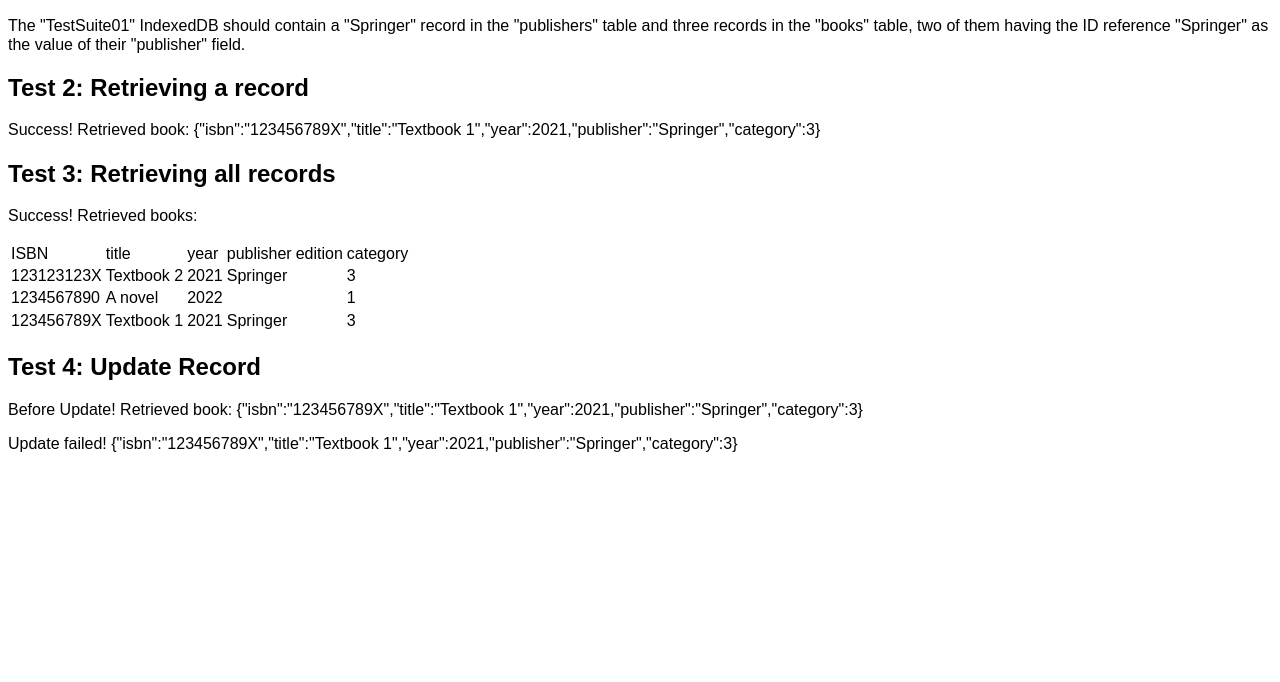
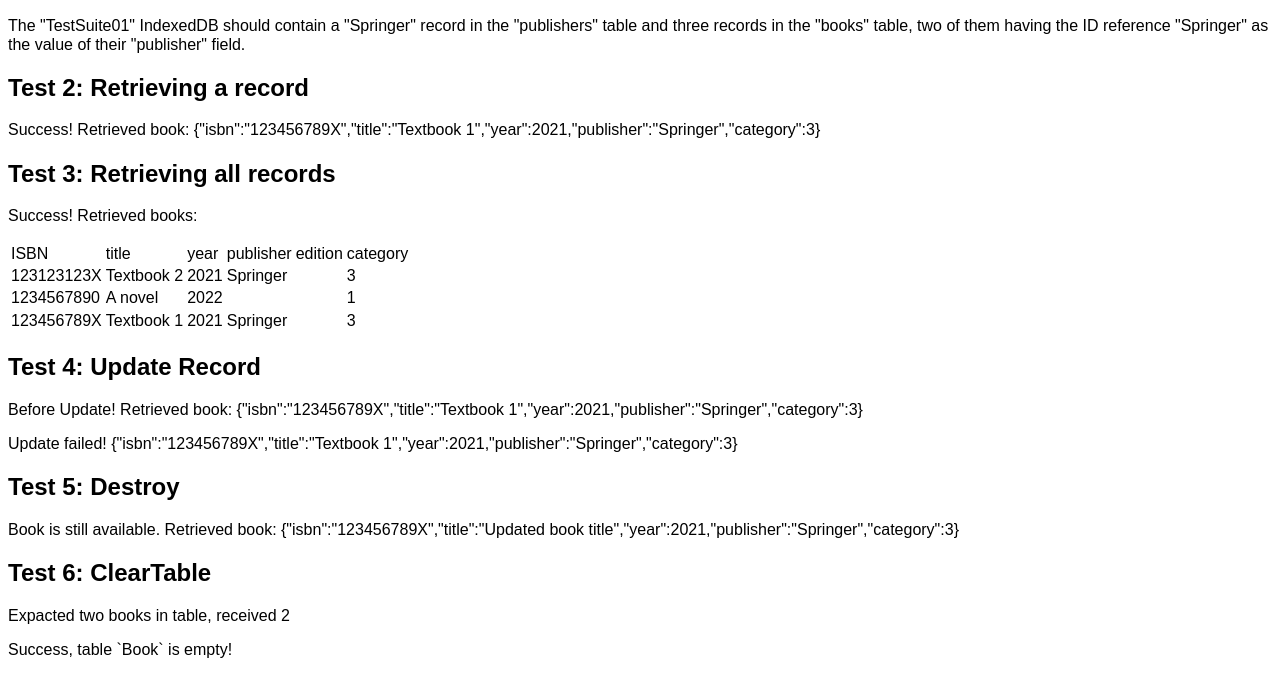
Before and after one commit to gwagner57/OEMjs, a website: page tests/sTORAGEmANAGER-IndexedDB-TestSuite01.html in a window 1280 px wide. Shown: the part 118-800 px from the top of the page. Drawn offline with nearby package versions, Linux system fonts and the light colour scheme.

Commit message:
Fix sTORAGEmANAGER destroy issue

```diff
--- a/src/storage/sTORAGEmANAGER.mjs
+++ b/src/storage/sTORAGEmANAGER.mjs
@@ -249,7 +249,7 @@ class sTORAGEmANAGER {
    * @param {string|number} id  The object ID value
    */
   destroy( Class, id) {
-    const dbName = this.adapter.dbName;
+    const dbName = this.dbName;
     let currentSM = this;
     return new Promise( function (resolve) {
       currentSM.retrieve( Class, id).then( function (record) {
--- a/tests/sTORAGEmANAGER-IndexedDB-TestSuite01.html
+++ b/tests/sTORAGEmANAGER-IndexedDB-TestSuite01.html
@@ -165,17 +165,16 @@
   } catch (e) {
     console.log( e.constructor.name +": "+ e.message);
   }
-/*
   //*** Test 5 - Destroy ********************
   document.body.appendChild(dom.createElement("h2", {content:"Test 5: Destroy"}));
   try {
-    const bookId = "123456789X";
-    const bookDestroy = await storeMan.retrieve( Book, bookId);
-    if (JSON.stringify(bookDestroy)===JSON.stringify(b2.toRecord())) {
+    // Book b2 already updated in previous test case, compare only ISBN
+    const bookDestroy = await storeMan.retrieve( Book, b2.isbn);
+    if (JSON.stringify(bookDestroy.isbn)===JSON.stringify(b2.isbn)) {
       document.body.appendChild(dom.createElement("p",
           {content: `Book is still available. Retrieved book: ${JSON.stringify(bookDestroy)}`}));
     }
-    const destroyed = await storeMan.destroy(Book, bookId);
+    const destroyed = await storeMan.destroy(Book, await bookDestroy.isbn);
     if (destroyed) {
       document.body.appendChild(dom.createElement("p",
           {content: `Book is detroyed: ${JSON.stringify(bookUpdate)}`}));
@@ -235,7 +234,6 @@
    console.log( e.constructor.name +": "+ e.message);
   }
 
- */
  </script>
 </body>
 </html>
```
